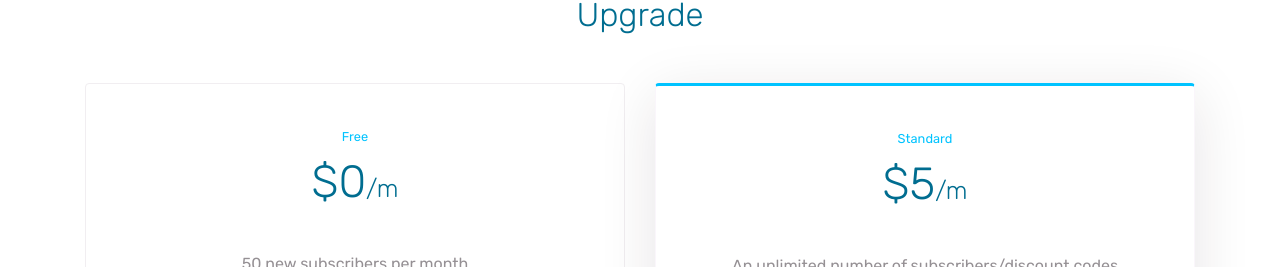
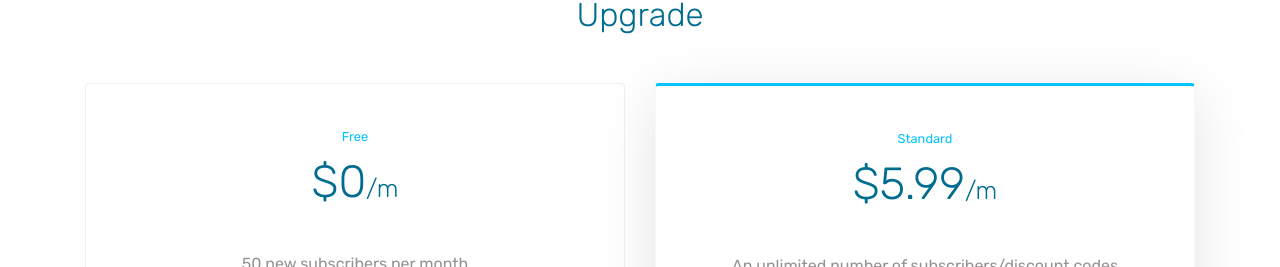
Before and after one commit to PersonalDiscount/personaldiscount.github.io, a plain HTML site: page index.html in a window 1280 px wide. Shown: the part 3347-3614 px from the top of the page. Drawn offline with Linux system fonts and the light colour scheme.

Commit message:
update pricing

```diff
--- a/index.html
+++ b/index.html
@@ -267,7 +267,7 @@ URI     : https://colorlib.com
                 <div class="card pricing popular">
                     <div class="card-head">
                         <small class="text-primary">Standard</small>
-                        <span class="price">$5<sub>/m</sub></span>
+                        <span class="price">$5.99<sub>/m</sub></span>
                     </div>
                     <ul class="list-group list-group-flush">
                         <div class="list-group-item">An unlimited number of subscribers/discount codes </div>
```
